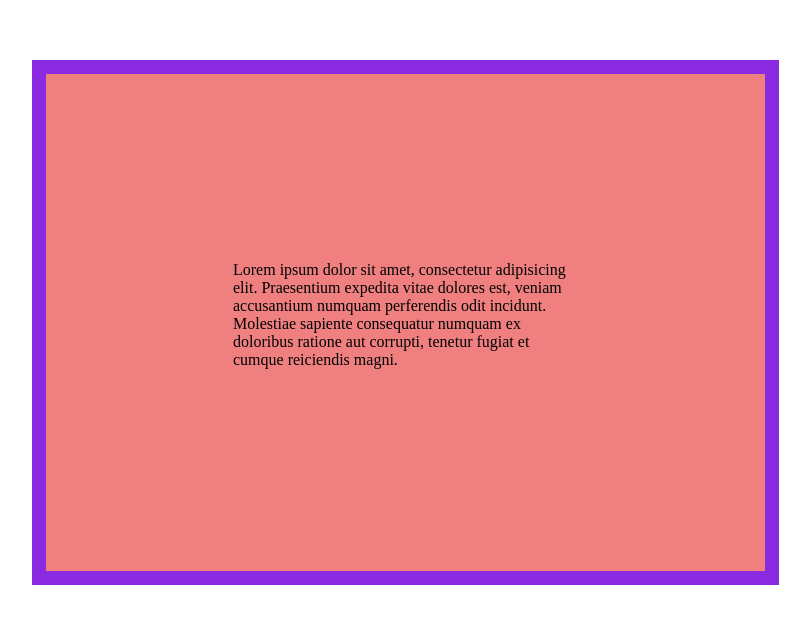
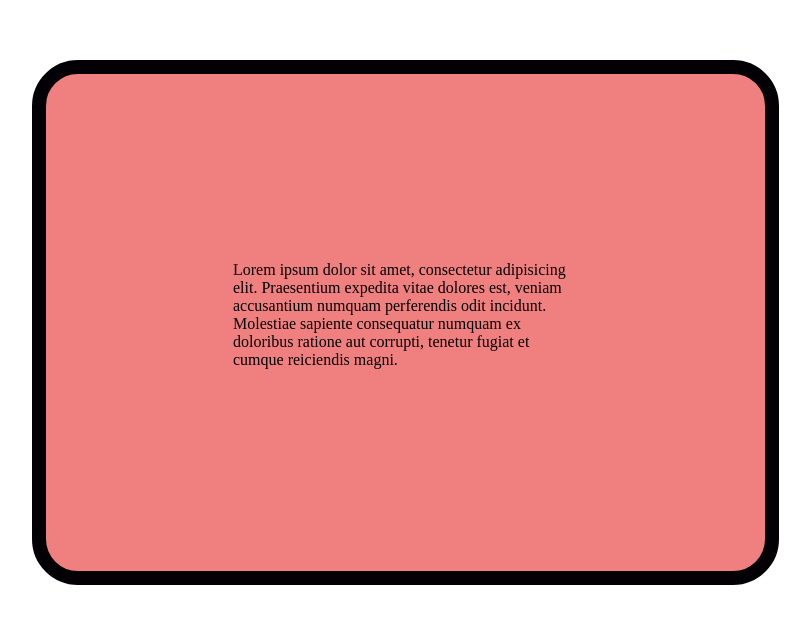
Before and after one commit to vishusharma-rgm/CSS--Learning, a plain HTML site: page Chapter-2/index.html in a window 1280 px wide. Shown: the part 127-750 px from the top of the page, without its empty margins (163-973 px from the left). Drawn offline with Linux system fonts and the light colour scheme.

Commit message:
box modle

```diff
--- a/Chapter-2/index.html
+++ b/Chapter-2/index.html
@@ -11,7 +11,14 @@
             background-color: lightcoral;
             margin: 187px;
             padding: 187px;
-            border: 14px solid blueviolet;
+            border: 14px solid rgb(3, 0, 5);
+            /* border-style: none;
+            border-style: dotted;
+            border-style: inset;
+            border-style: dashed solid;
+            border-style: dashed double none;
+            border-style: dashed groove none dotted; */
+            border-radius: 46px;
         }
      </style>
 </head>
```
Also changed, not shown: 1 other file.
